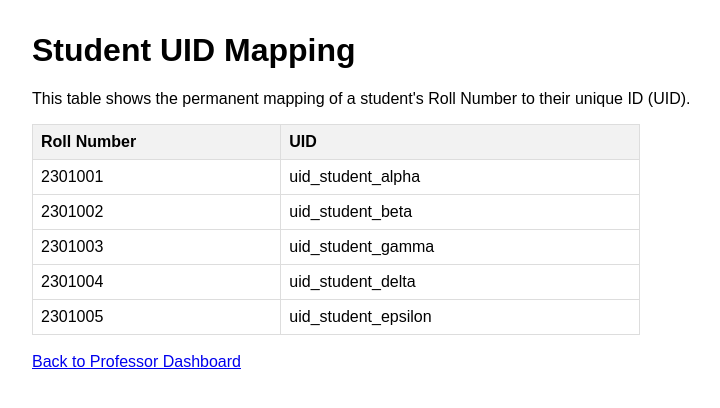
After one commit to SaluguSwarup/attendease, a Flask app: page /working-table in a window 1280 px wide. The commit adds this page. Shown: the top 408 px of the page, without its empty margins (0-720 px from the left). Run offline with Flask 3, Linux system fonts and the light colour scheme; data comes from the database, SQL or seed files in the repository; both versions use the stored data as it was after the commit.

Commit message:
Add working-table and attendance pages, refactor professor dashboard

```diff
--- a/app/routes.py
+++ b/app/routes.py
@@ -122,3 +122,12 @@ def get_attendance():
     attendees = services.get_session_attendance()
     k_code = services.get_current_k_code()
     return jsonify({"k_code": k_code, "attendees": attendees})
+
+@bp.route('/working-table')
+def working_table_page():
+    student_data = services.get_working_table_data()
+    return render_template('working_table.html', students=student_data)
+
+@bp.route('/attendance')
+def attendance_page():
+    return render_template('attendance.html')
--- a/app/services.py
+++ b/app/services.py
@@ -187,3 +187,10 @@ def get_session_attendance():
     conn.close()
 
     return [attendee['roll_no'] for attendee in attendees]
+
+def get_working_table_data():
+    """Fetches all records from the working_table."""
+    conn = get_db_connection()
+    students = conn.execute('SELECT roll_no, uid FROM working_table ORDER BY roll_no').fetchall()
+    conn.close()
+    return students
--- /dev/null
+++ b/app/templates/working_table.html
@@ -0,0 +1,35 @@
+<!DOCTYPE html>
+<html lang="en">
+<head>
+    <meta charset="UTF-8">
+    <title>Working Table Data</title>
+    <style>
+        body { font-family: sans-serif; margin: 2em; }
+        table { width: 50%; border-collapse: collapse; }
+        th, td { border: 1px solid #dddddd; text-align: left; padding: 8px; }
+        th { background-color: #f2f2f2; }
+    </style>
+</head>
+<body>
+    <h1>Student UID Mapping</h1>
+    <p>This table shows the permanent mapping of a student's Roll Number to their unique ID (UID).</p>
+    <table>
+        <thead>
+            <tr>
+                <th>Roll Number</th>
+                <th>UID</th>
+            </tr>
+        </thead>
+        <tbody>
+            {% for student in students %}
+            <tr>
+                <td>{{ student.roll_no }}</td>
+                <td>{{ student.uid }}</td>
+            </tr>
+            {% endfor %}
+        </tbody>
+    </table>
+    <br>
+    <a href="/professor">Back to Professor Dashboard</a>
+</body>
+</html>
```
Also changed, not shown: app/static/js/attendance.js (added, +26 -0 lines), app/static/js/professor.js (+0 -23 lines), app/templates/attendance.html (added, +22 -0 lines), app/templates/professor.html (+11 -4 lines), instance/database.db.
